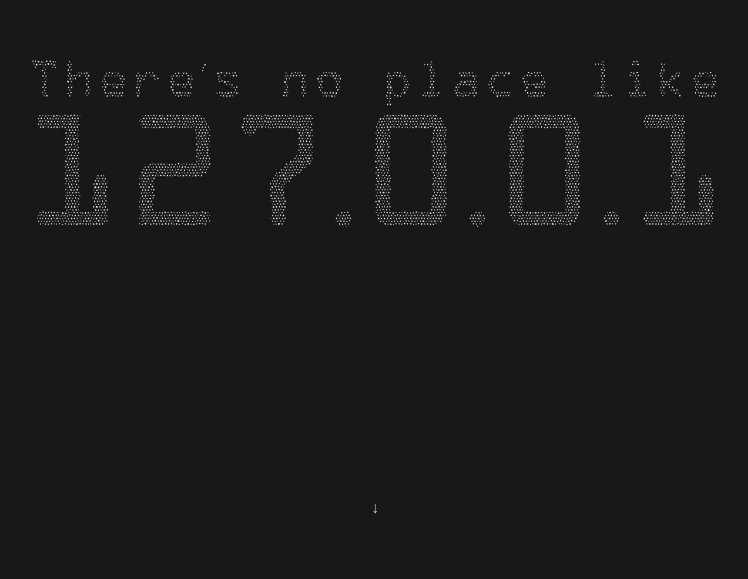
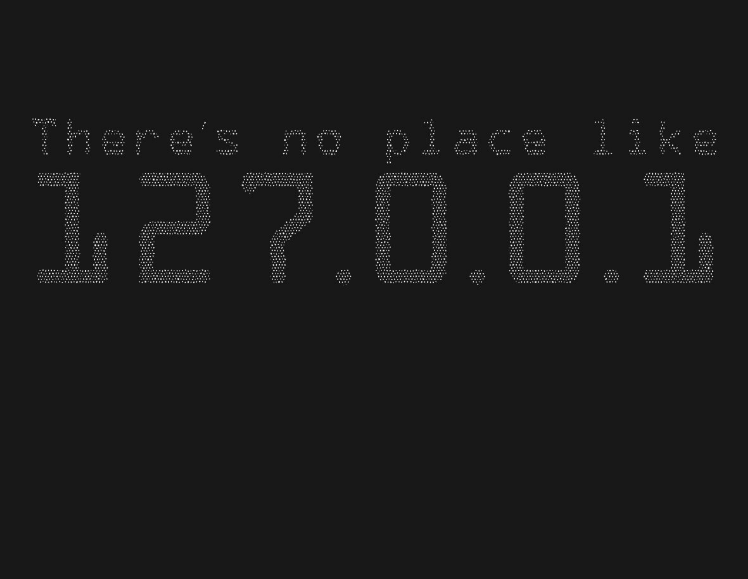
Before and after one commit to emrearikann/portfolio, a React (Create React App) app: page / in a window 1280 px wide. Shown: the part 221-800 px from the top of the page, without its empty margins (265-1013 px from the left). Built offline with nearby package versions, Linux system fonts and the light colour scheme.

Commit message:
image bug fixed

```diff
--- a/src/pages/Homepage.jsx
+++ b/src/pages/Homepage.jsx
@@ -86,8 +86,8 @@ const Homepage = () => {
 
    return (
       <>
-         <div className="w-full h-full flex flex-col items-center justify-center">
-            <img src={myImage} alt="There's no place" />
+         <div className="w-full h-full flex flex-col items-center justify-center overflow-hidden">
+            <img src={myImage} alt="There's no place" className="object-contain w-auto h-screen" />
             <p className="text-hoveredColor">↓</p>
          </div>
 
```
